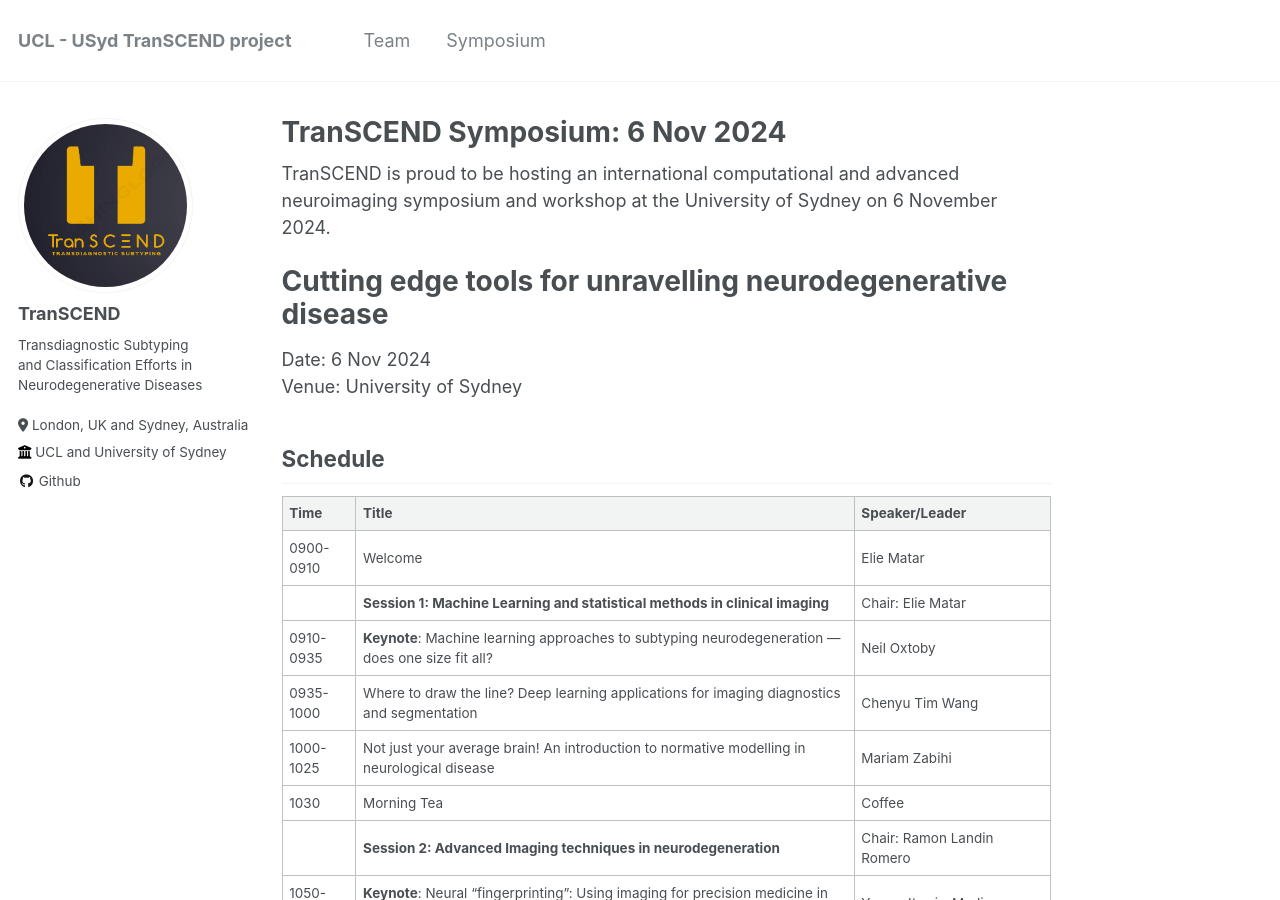
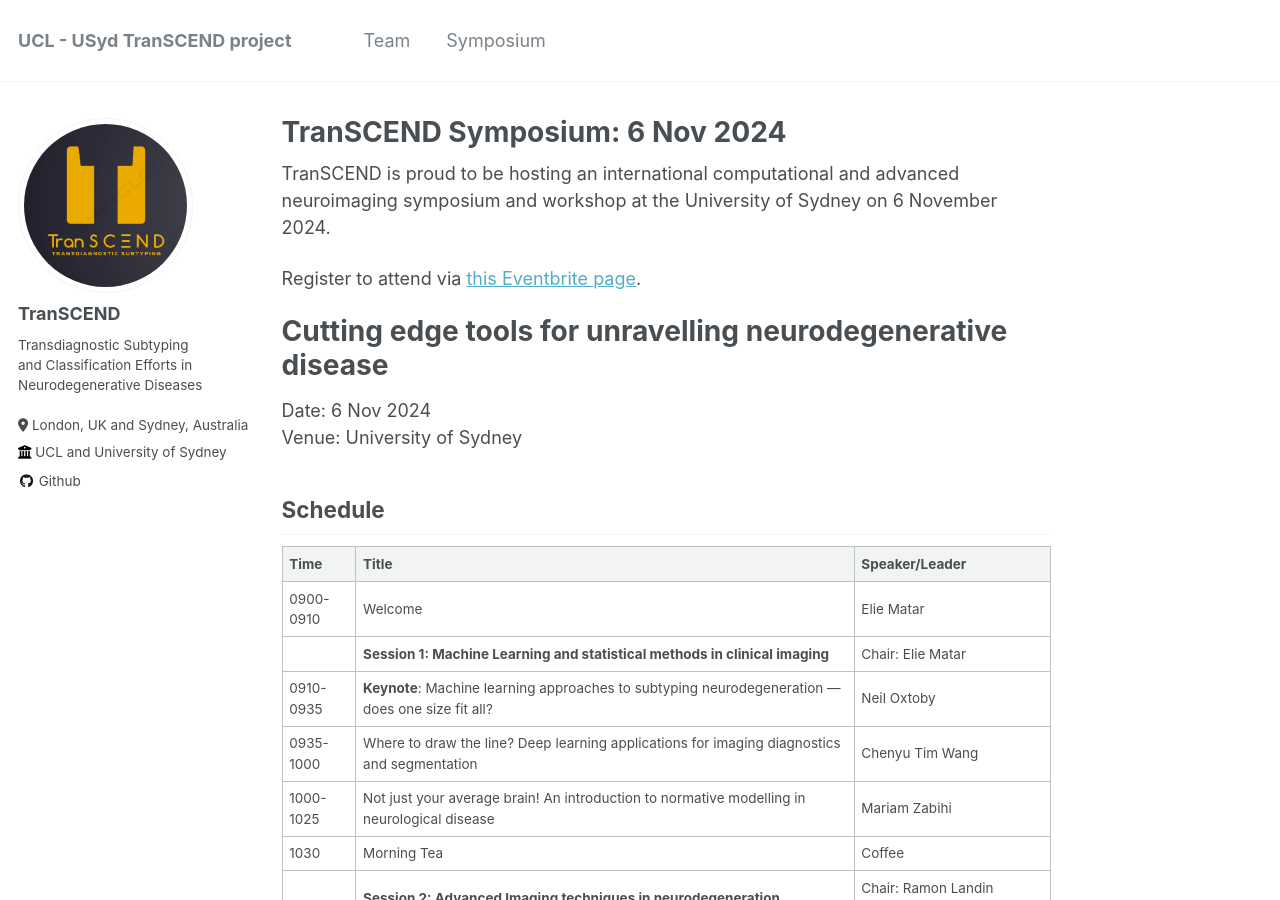
Before and after one commit to ucl-usyd-transcend/ucl-usyd-transcend.github.io, a Jekyll site: the page built from _pages/symposium.md, in a window 1280 px wide and 900 px high. Built offline with Jekyll 4.4.1, drawn with Linux system fonts in a browser that asks for light colours.

Commit message:
Added symposium registration link

```diff
--- a/_pages/symposium.md
+++ b/_pages/symposium.md
@@ -5,6 +5,8 @@ author_profile: true
 ---
 
 TranSCEND is proud to be hosting an international computational and advanced neuroimaging symposium and workshop at the University of Sydney on 6 November 2024.
+
+Register to attend via [this Eventbrite page](https://www.eventbrite.com.au/e/computational-and-advanced-neuroimaging-symposium-and-workshop-tickets-1013300939387).
 
 # Cutting edge tools for unravelling neurodegenerative disease
 
```
